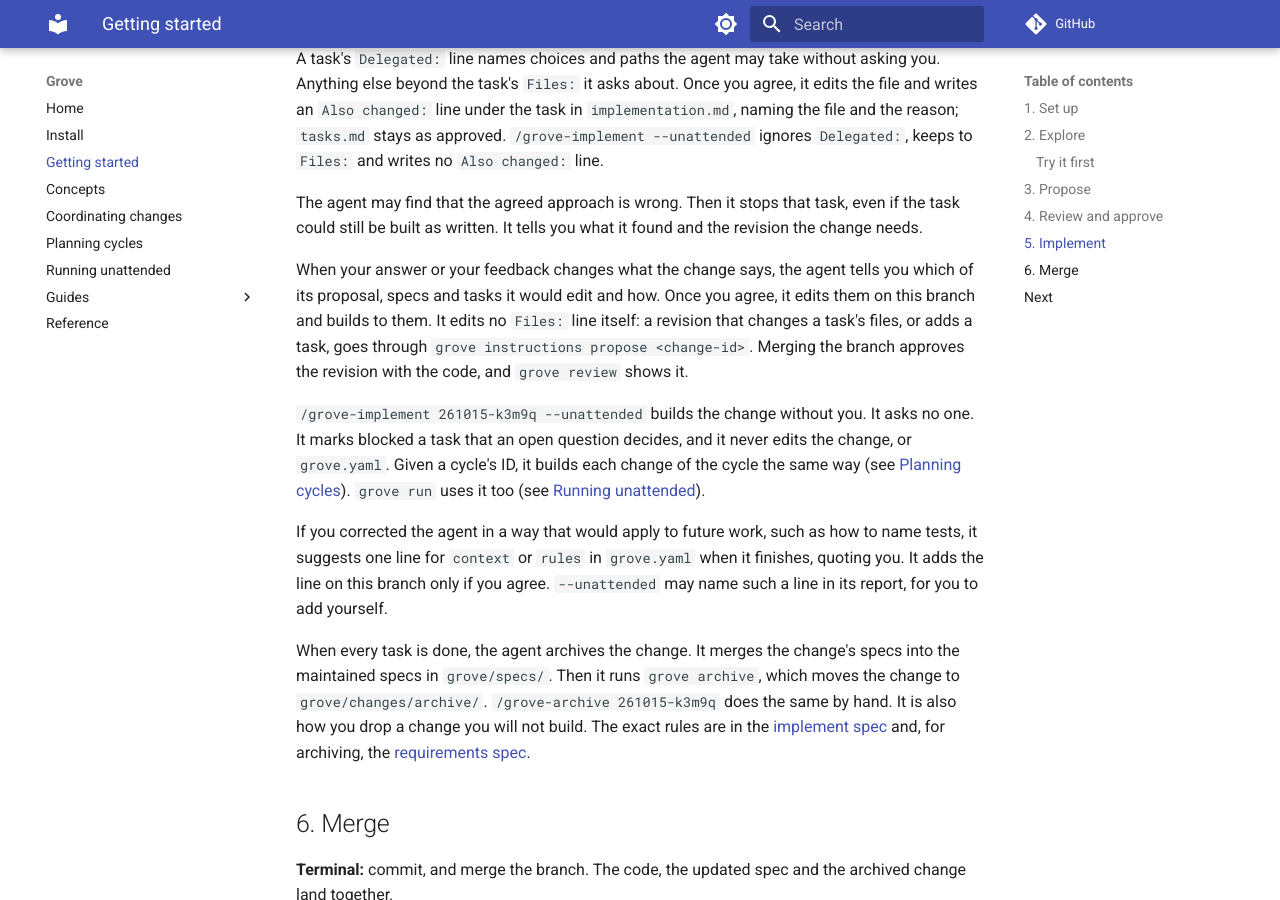
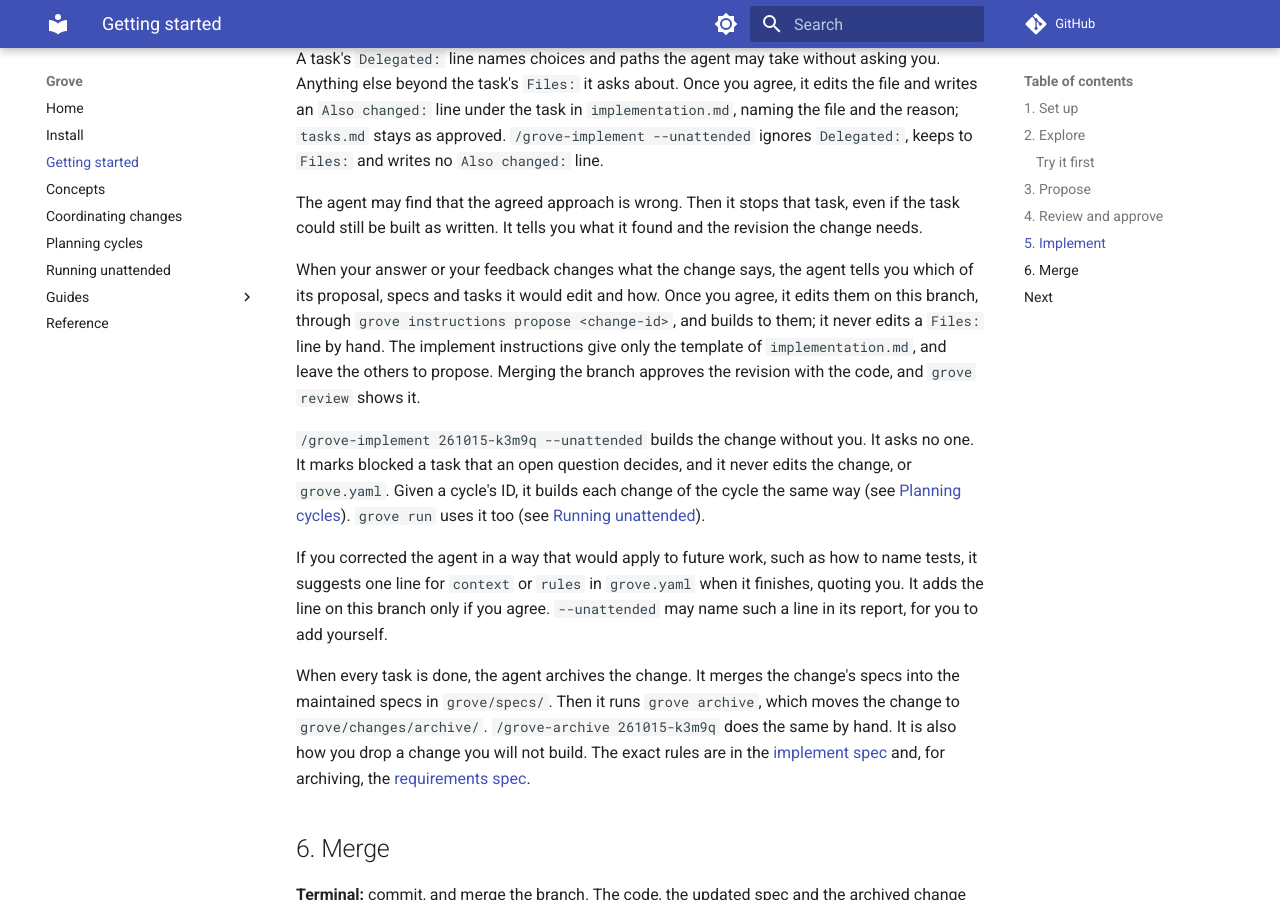
Before and after one commit to mascah/grove, an MkDocs documentation site: the page built from docs/getting-started.md, in a window 1280 px wide and 900 px high, scrolled down 4135 px. Built offline with MkDocs 1.6.1 and Material for MkDocs 9.7.7, drawn with Linux system fonts in a browser that asks for light colours; comment, search, counter and statistics services are not loaded.

Commit message:
feat(instruct): implement prints only the implementation template
261026-804yw:T-02

```diff
--- a/docs/getting-started.md
+++ b/docs/getting-started.md
@@ -209,9 +209,10 @@ it found and the revision the change needs.
 
 When your answer or your feedback changes what the change says, the agent
 tells you which of its proposal, specs and tasks it would edit and how. Once
-you agree, it edits them on this branch and builds to them. It edits no
-`Files:` line itself: a revision that changes a task's files, or adds a
-task, goes through `grove instructions propose <change-id>`. Merging the
+you agree, it edits them on this branch, through
+`grove instructions propose <change-id>`, and builds to them; it never edits
+a `Files:` line by hand. The implement instructions give only the template
+of `implementation.md`, and leave the others to propose. Merging the
 branch approves the revision with the code, and `grove review` shows it.
 
 `/grove-implement 261015-k3m9q --unattended` builds the change without
```
Also changed, not shown: dev/walkthrough.md (+4 -2 lines), grove/changes/261026-804yw-instructions-list-the-change-s-documents-instead-of-embedding-them/implementation.md (+18 -1 lines), internal/instruct/requires/implement-owner.md (+5 -7 lines), 2 other files.
